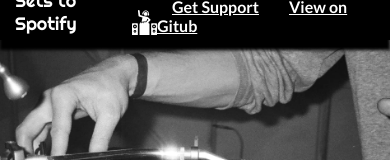
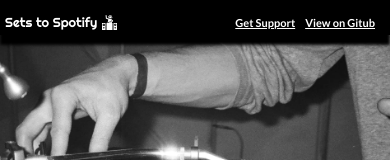
Before and after one commit to akjadoon/sets-to-spotify, a React (Create React App) app in the folder frontend/mix-to-playlist/: page /logged_in in a window 390 px wide. Shown: the top 160 px of the page. Built offline with nearby package versions, Linux system fonts and the light colour scheme; no server answers.

Commit message:
Header appears correctly on mobile

```diff
--- a/frontend/mix-to-playlist/src/components/Header.css
+++ b/frontend/mix-to-playlist/src/components/Header.css
@@ -45,11 +45,9 @@
         width: 25px;
         height: 25px;
     }
-    .Header button {
-        height: 25px;
-    }
     .Header p {
         font-size: 18px;
+        margin-left: 10px;
     }
     .Header a {
         font-size: 16px;
@@ -58,3 +56,24 @@
         margin-right: 15px;
     }
   }
+
+  @media only screen and (max-width: 400px) {
+    .Header {
+        height: 25px;
+    }
+    .Header img {
+        width: 15px;
+        height: 15px;
+    }
+    .Header p {
+        font-size: 13px;
+        margin-left: 5px;
+    }
+    .Header a {
+        font-size: 11px;
+        margin: 0px 5px;
+    }
+    .HeaderTabs {
+        margin-right: 10px;
+    }
+}
```
